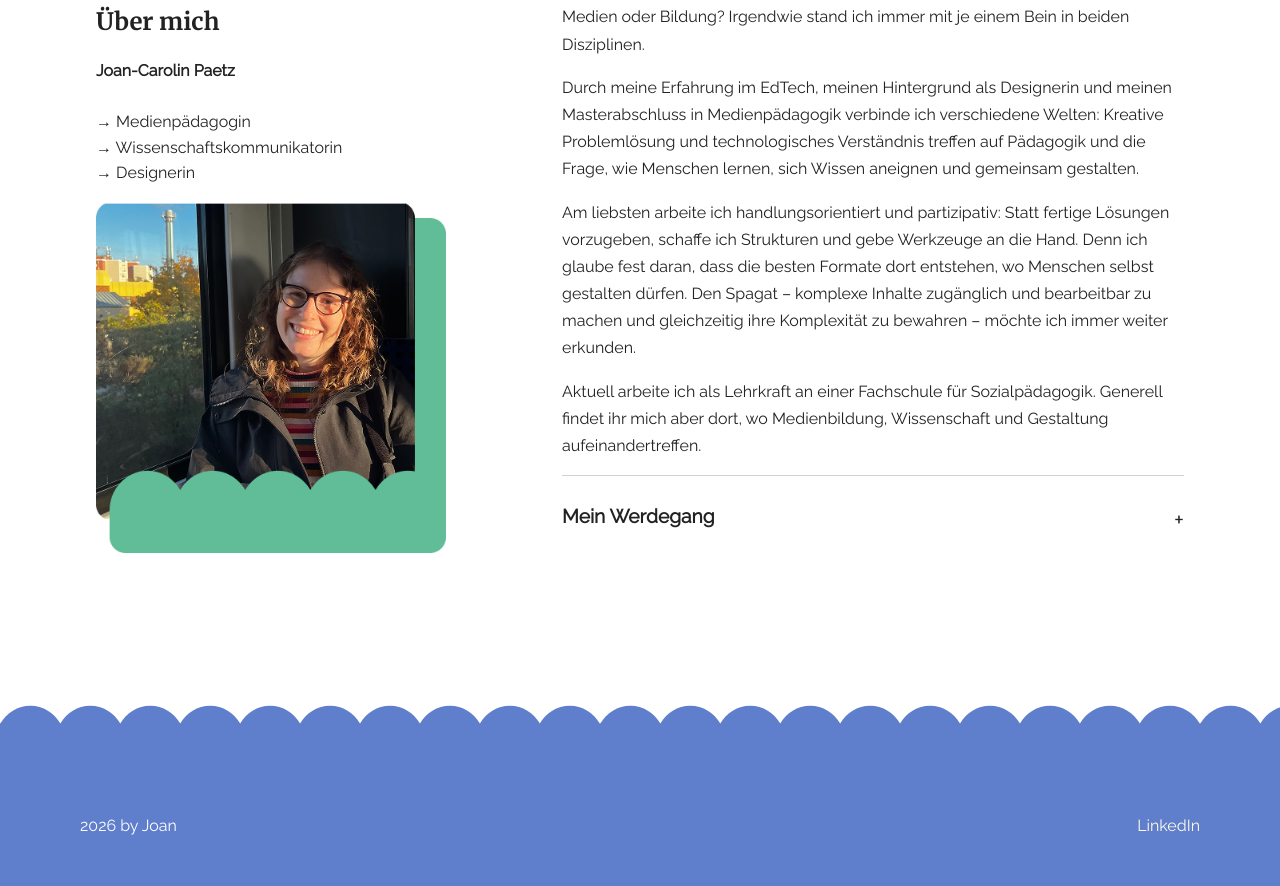
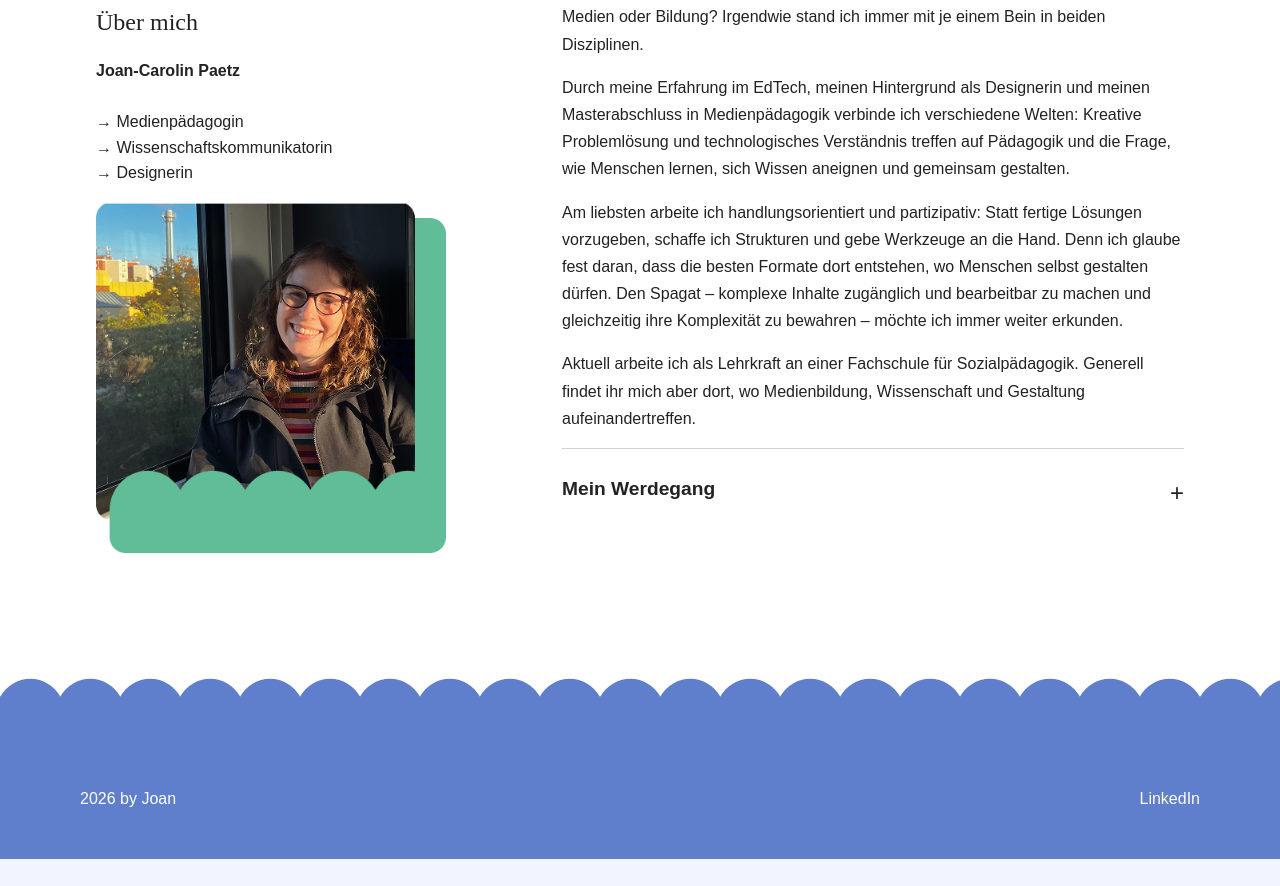
Before and after one commit to JoanCarolin/joan-carolin, a plain HTML site: page index.html in a window 1280 px wide. Shown: the part 1946-2832 px from the top of the page. After the commit the page ends 2805 px from the top, so only its background shows below. Drawn offline with Linux system fonts and the light colour scheme.

Commit message:
Update index.html

```diff
--- a/index.html
+++ b/index.html
@@ -4,8 +4,7 @@
     <meta charset="UTF-8">
     <meta name="viewport" content="width=device-width, initial-scale=1.0">
     <link rel="stylesheet" href="css/style.css">
-    <!-- Google Fonts -->
-    <link href="https://fonts.googleapis.com/css2?family=Merriweather:wght@700&family=Raleway:wght@400&display=swap" rel="stylesheet">
+
     <title>Mein Portfolio</title>
 </head>
 
```
